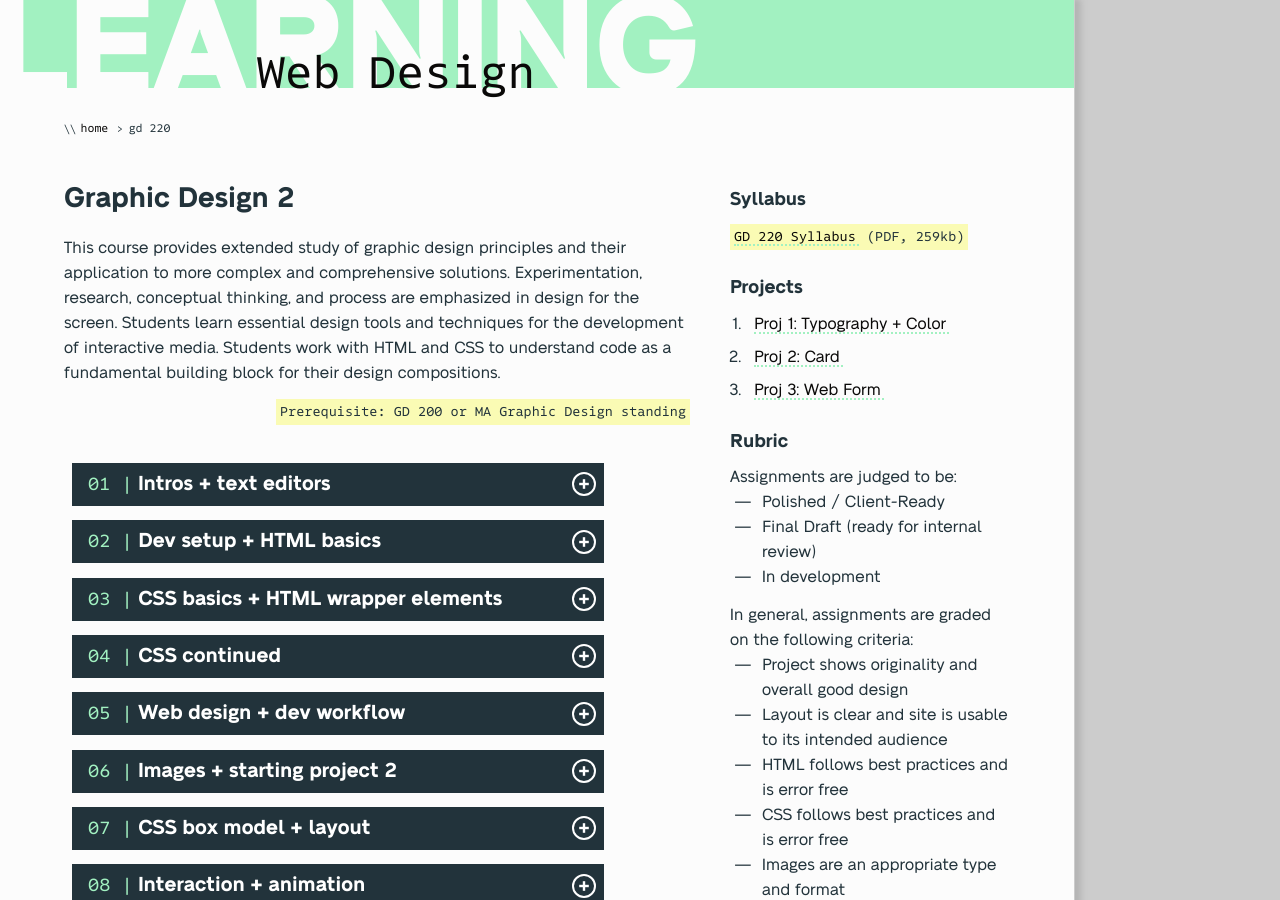
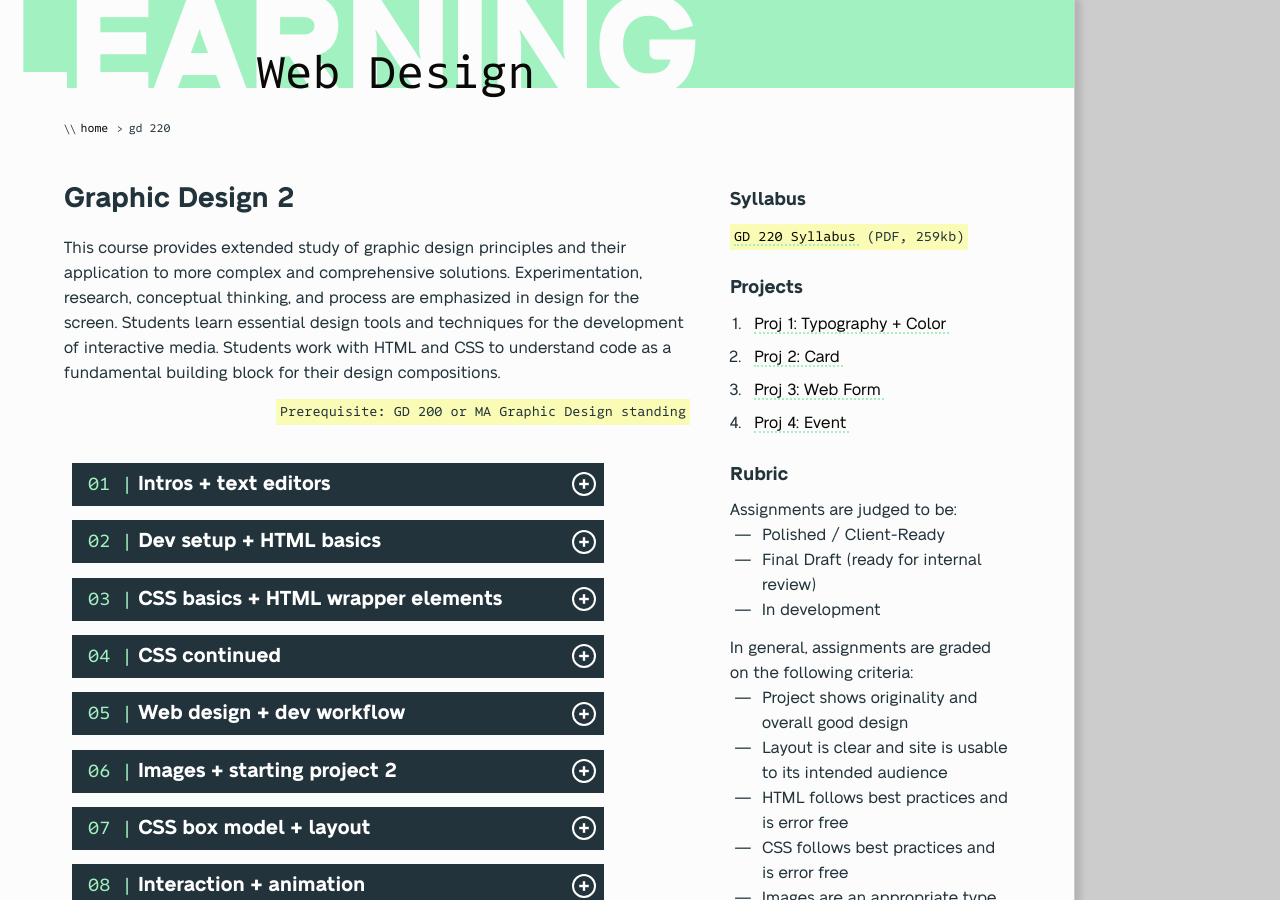
Before and after one commit to mica-web/mica-web.github.io, a Jekyll site: the page built from gd-220/index.md, in a window 1280 px wide and 900 px high. Built offline with Jekyll 4.4.1, drawn with Linux system fonts in a browser that asks for light colours; some web fonts are replaced.

Commit message:
Make proj 4 visible

```diff
--- a/_includes/gd-220/projects.md
+++ b/_includes/gd-220/projects.md
@@ -4,4 +4,4 @@ Projects
 1. [Proj 1: Typography + Color]({{ site.baseurl }}{% link gd-220/proj1.md %})
 1. [Proj 2: Card]({{ site.baseurl }}{% link gd-220/proj2.md %})
 1. [Proj 3: Web Form]({{ site.baseurl }}{% link gd-220/proj3.md %})
-<!-- 1. [Proj 4: Event]({{ site.baseurl }}{% link gd-220/proj4.md %}) -->
+1. [Proj 4: Event]({{ site.baseurl }}{% link gd-220/proj4.md %})
```
